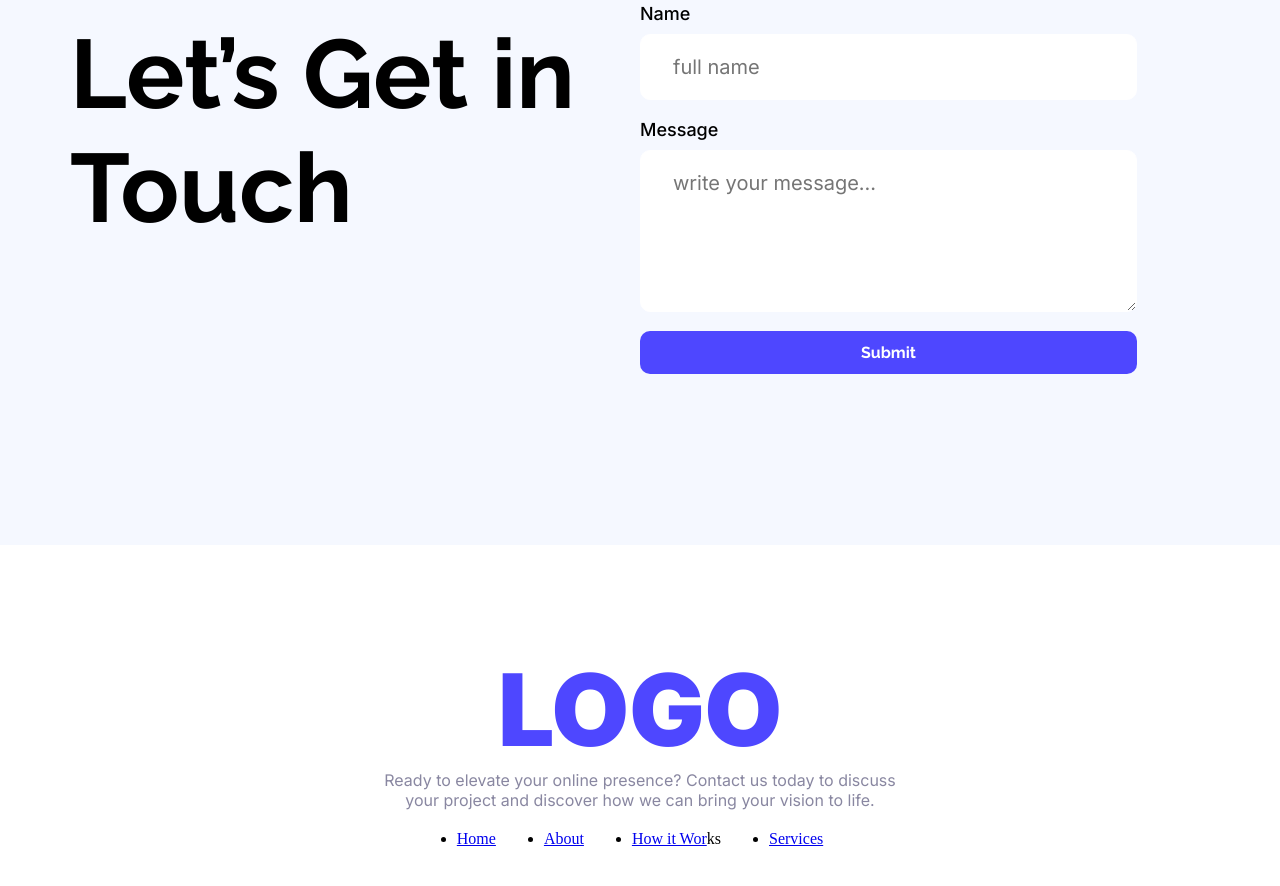
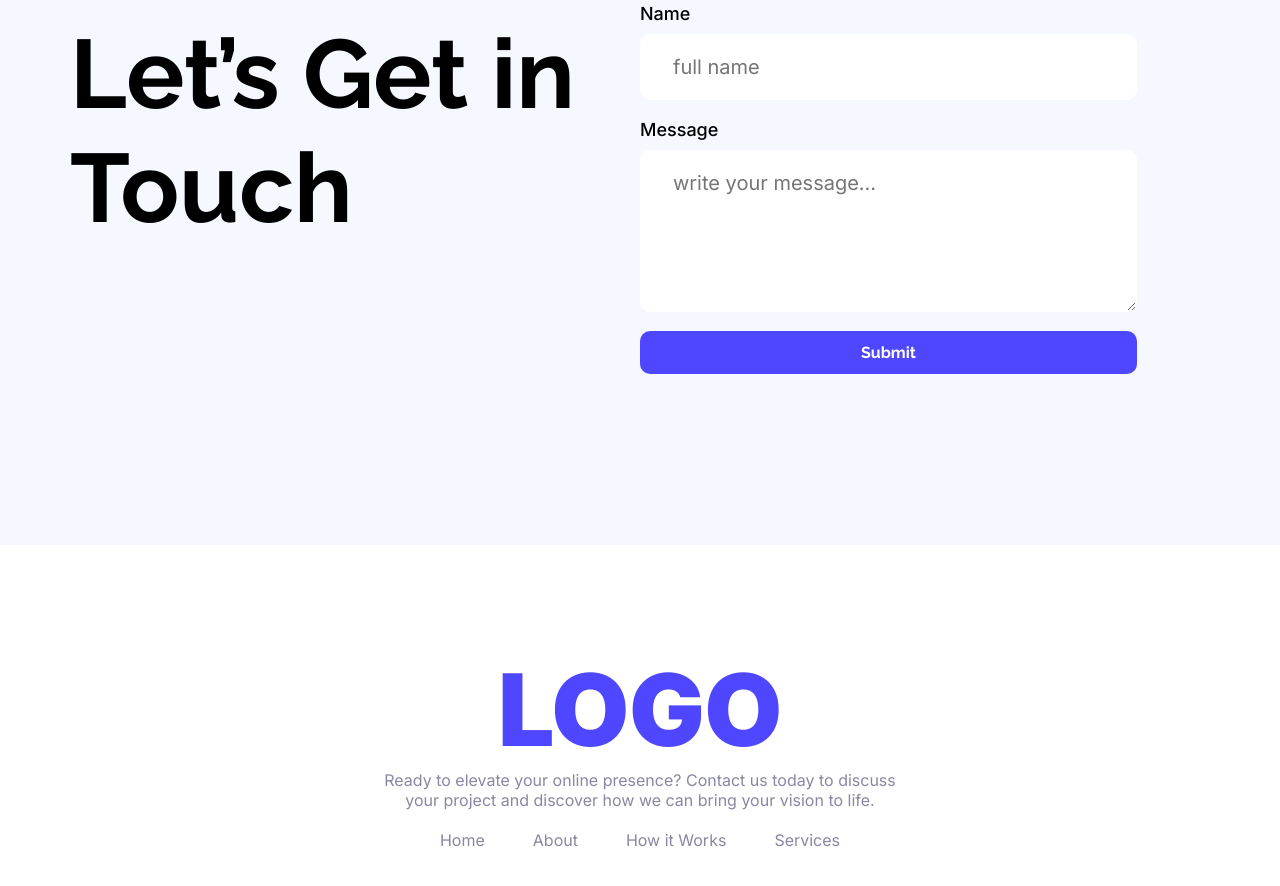
Before and after one commit to AyanSujon/assignment-B12A01, a plain HTML site: page index.html in a window 1280 px wide. Shown: the part 3142-4028 px from the top of the page. Drawn offline with Linux system fonts and the light colour scheme.

Commit message:
Complated footer section

```diff
--- a/index.html
+++ b/index.html
@@ -170,7 +170,7 @@
             <ul>
                 <li><a href="#">Home</a></li>
                 <li><a href="#">About</a></li>
-                <li><a href="#">How it Wor</a>ks</li>
+                <li><a href="#">How it Works</a></li>
                 <li><a href="#">Services</a></li>
             </ul>
         </div>
--- a/styles/style.css
+++ b/styles/style.css
@@ -300,3 +300,17 @@ footer p{
     justify-content: center;
     gap: 48px;
 }
+.footer-menu-link ul li{
+    list-style: none;
+}
+.footer-menu-link ul li a{
+    text-decoration: none;
+    color: #8987A1;
+    font-size: 16px;
+    font-weight: 400;
+    font-family: "Inter", sans-serif;
+    transition: all linear .3s;
+}
+.footer-menu-link ul li a:hover{
+    color: #4E47FF;
+}
```
